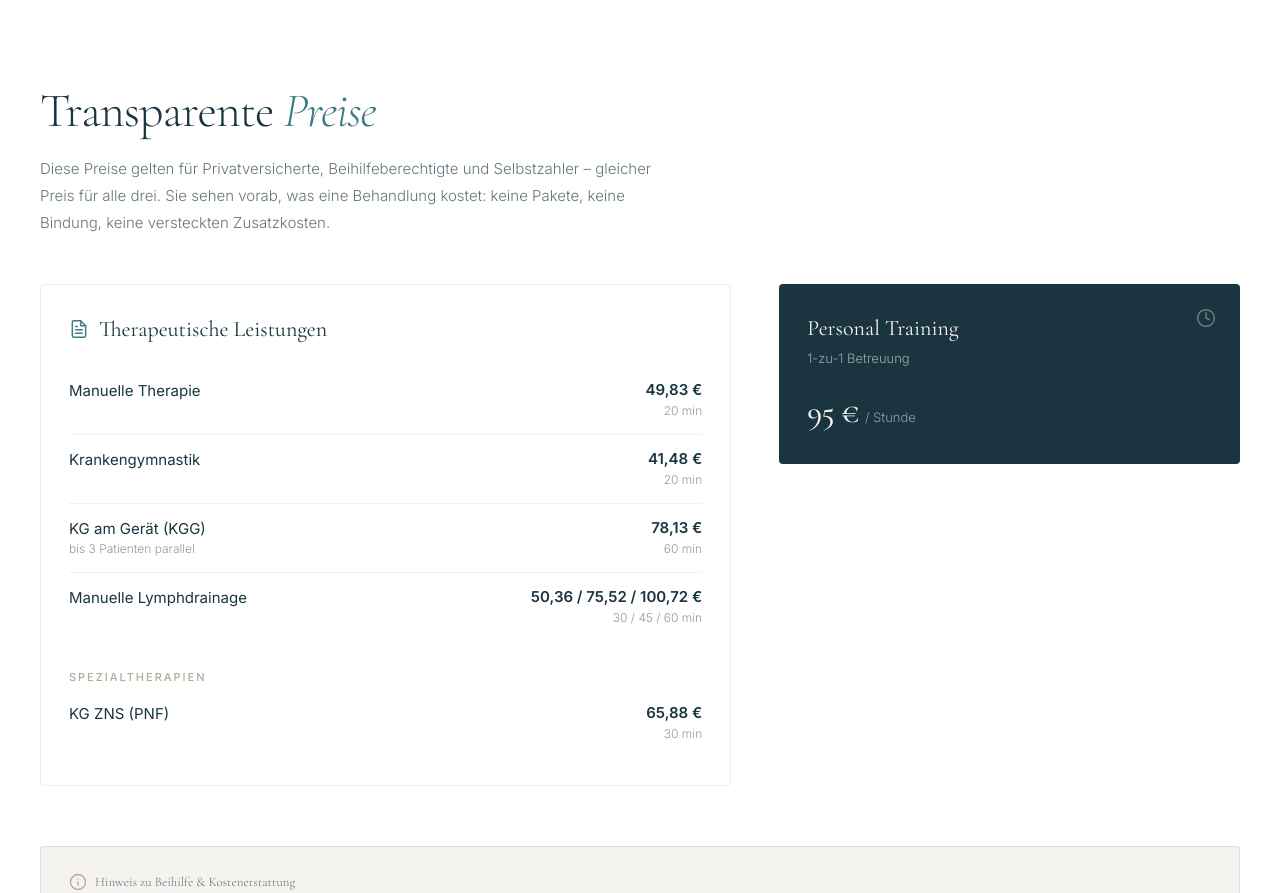
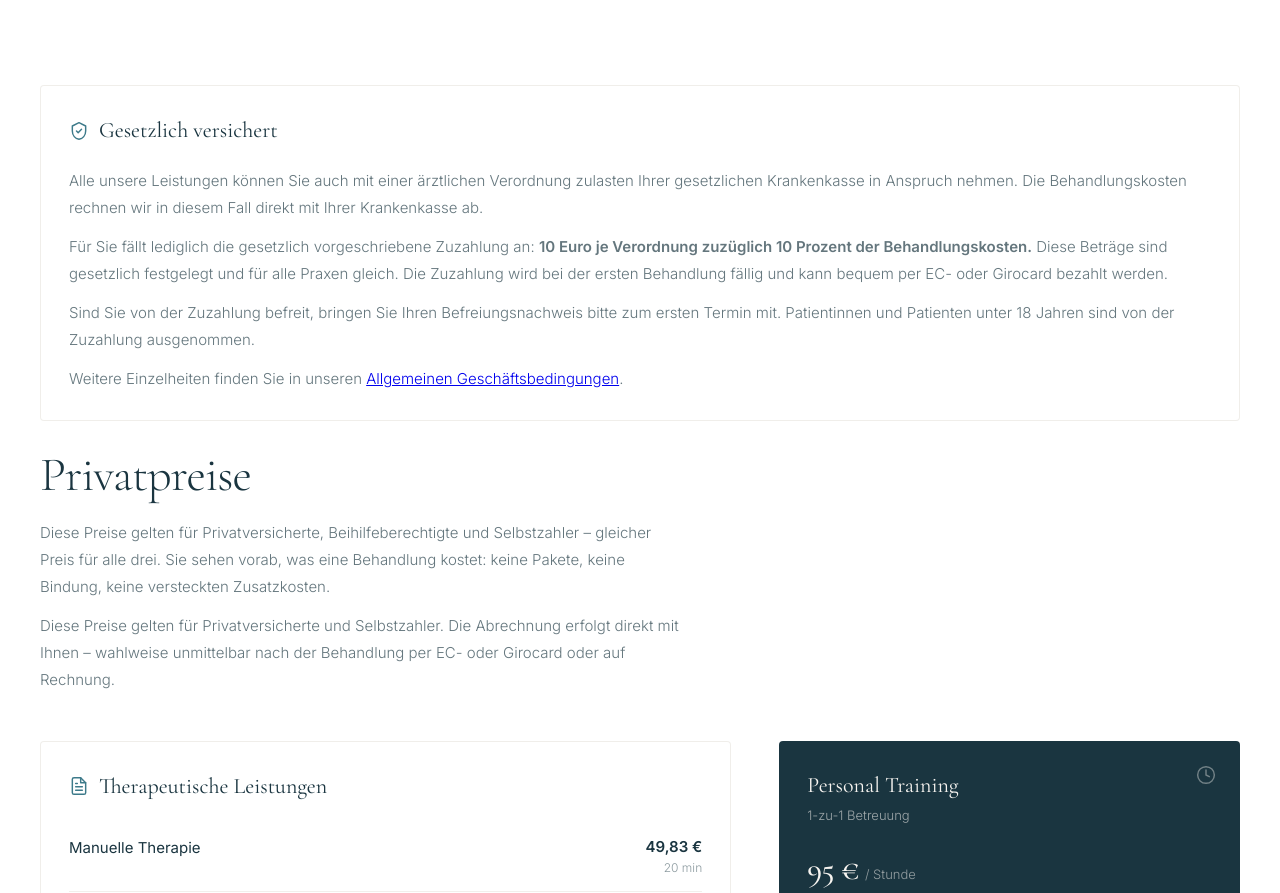
Before and after one commit to fabianmirschel001-dev/FunctionPhysiotherapie_neu, a website: page leistungen.html in a window 1280 px wide. Shown: the part 1121-2014 px from the top of the page. Drawn offline with Linux system fonts and the light colour scheme.

Commit message:
Restructure Preise section: add GKV info block before Privatpreise table
New "Gesetzlich versichert" block (statutory insurance / Zuzahlung info,
link to AGB) now leads the section, wrapped in the existing .info-card
style for clear visual separation. The price table's heading changes
from "Transparente Preise" to "Privatpreise", with an added line
clarifying direct billing for private/self-pay patients. id="preise"
stays on the outer <section>, unaffected by the internal reordering.

Co-Authored-By: Claude Sonnet 5 <noreply@anthropic.com>

```diff
--- a/leistungen.html
+++ b/leistungen.html
@@ -391,9 +391,21 @@
   <!-- ══ PREISE ══ -->
   <section id="preise" class="preise-section" aria-labelledby="preise-titel">
     <div class="preise-inner">
+      <div class="preise-gkv info-card">
+        <div class="icon-heading">
+          <svg viewBox="0 0 24 24" fill="none" stroke="currentColor" stroke-width="1.75" stroke-linecap="round" stroke-linejoin="round" aria-hidden="true"><path d="M12 2 4 6v6c0 5 3.5 9 8 10 4.5-1 8-5 8-10V6l-8-4z"/><path d="m9 12 2 2 4-4"/></svg>
+          <h3>Gesetzlich versichert</h3>
+        </div>
+        <p class="preise-desc">Alle unsere Leistungen können Sie auch mit einer ärztlichen Verordnung zulasten Ihrer gesetzlichen Krankenkasse in Anspruch nehmen. Die Behandlungskosten rechnen wir in diesem Fall direkt mit Ihrer Krankenkasse ab.</p>
+        <p class="preise-desc">Für Sie fällt lediglich die gesetzlich vorgeschriebene Zuzahlung an: <strong>10 Euro je Verordnung zuzüglich 10 Prozent der Behandlungskosten.</strong> Diese Beträge sind gesetzlich festgelegt und für alle Praxen gleich. Die Zuzahlung wird bei der ersten Behandlung fällig und kann bequem per EC- oder Girocard bezahlt werden.</p>
+        <p class="preise-desc">Sind Sie von der Zuzahlung befreit, bringen Sie Ihren Befreiungsnachweis bitte zum ersten Termin mit. Patientinnen und Patienten unter 18 Jahren sind von der Zuzahlung ausgenommen.</p>
+        <p class="preise-desc">Weitere Einzelheiten finden Sie in unseren <a href="agb.html">Allgemeinen Geschäftsbedingungen</a>.</p>
+      </div>
+
       <div class="preise-intro">
-        <h2 id="preise-titel" class="preise-headline">Transparente <em>Preise</em></h2>
+        <h2 id="preise-titel" class="preise-headline">Privatpreise</h2>
         <p class="preise-desc">Diese Preise gelten für Privatversicherte, Beihilfeberechtigte und Selbstzahler – gleicher Preis für alle drei. Sie sehen vorab, was eine Behandlung kostet: keine Pakete, keine Bindung, keine versteckten Zusatzkosten.</p>
+        <p class="preise-desc">Diese Preise gelten für Privatversicherte und Selbstzahler. Die Abrechnung erfolgt direkt mit Ihnen – wahlweise unmittelbar nach der Behandlung per EC- oder Girocard oder auf Rechnung.</p>
       </div>
 
       <div class="preise-grid">
--- a/style.css
+++ b/style.css
@@ -1844,6 +1844,14 @@ nav.nav-hero .nav-icon-link:active {
   color: rgba(26, 53, 64, 0.68);
 }
 
+.preise-desc + .preise-desc { margin-top: 0.75rem; }
+
+.preise-gkv {
+  margin-bottom: 3rem;
+}
+
+.preise-gkv .icon-heading { margin-bottom: 1.25rem; }
+
 .preise-grid {
   display: grid;
   grid-template-columns: 3fr 2fr;
```
